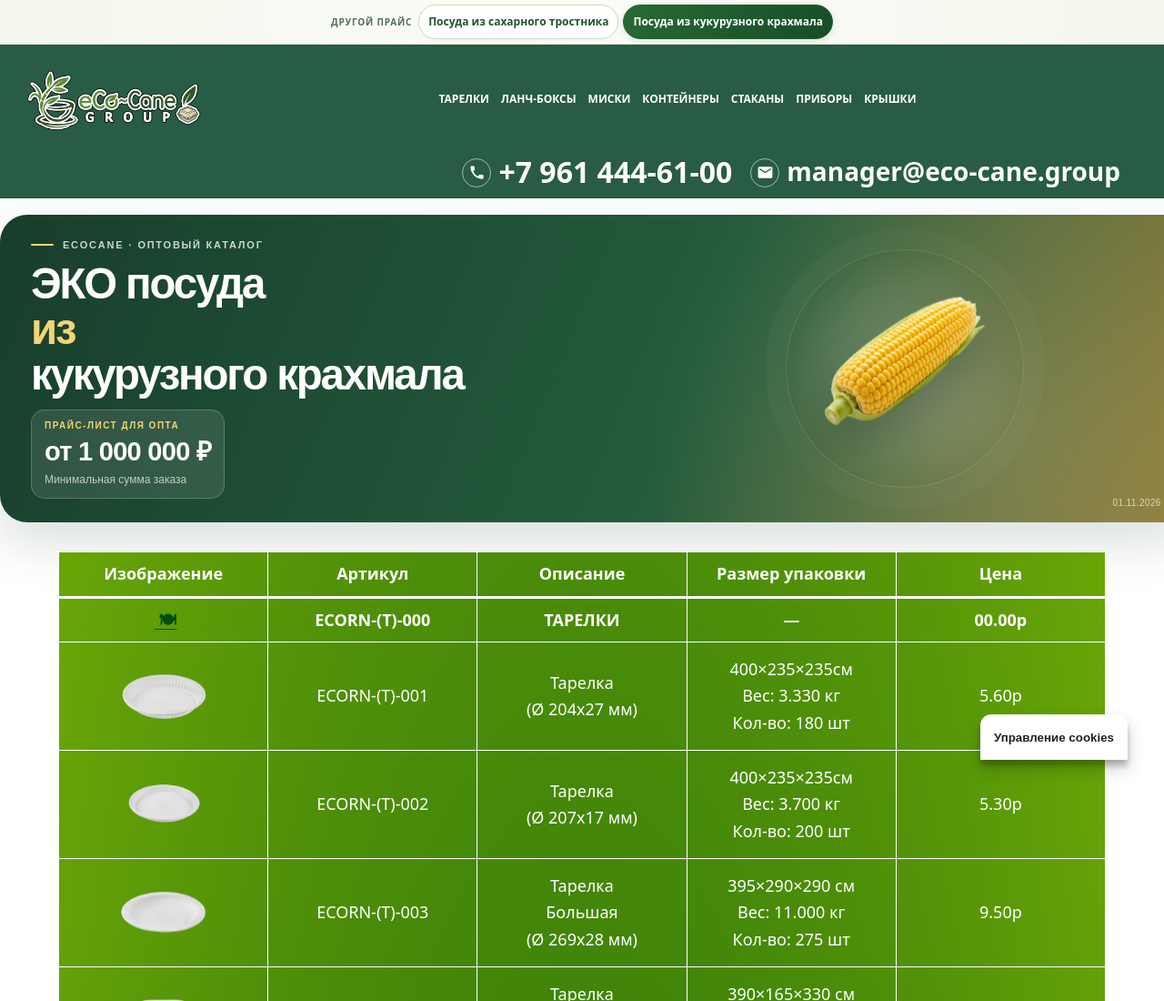
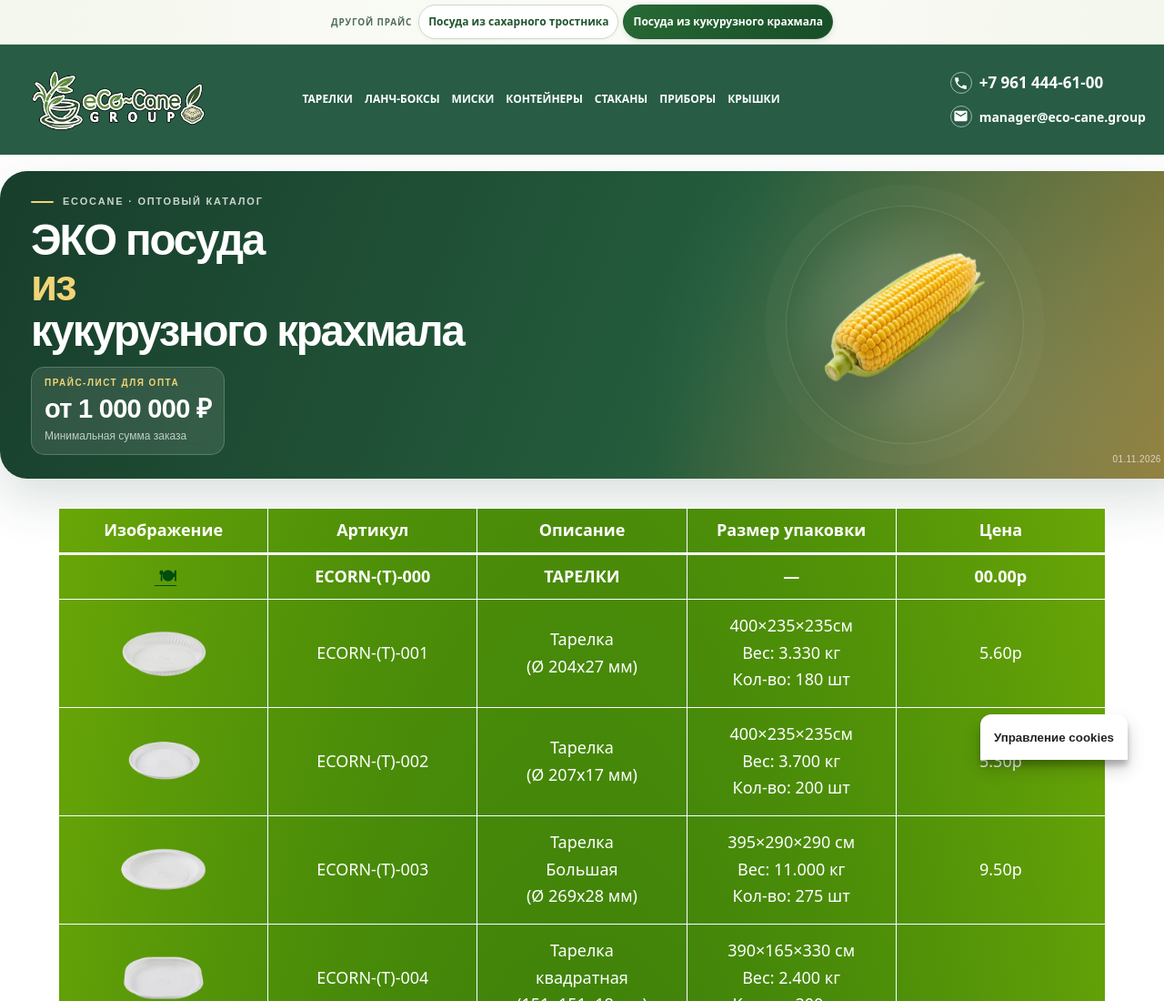
Before and after one commit to blvllxlam/ECORN, a plain HTML site: page index.html in a window 1280 px wide. Shown: the top 1100 px of the page at 91% size. Drawn offline with Linux system fonts and the light colour scheme; some packages are replaced by stand-ins of ours; no server answers; a script that the page names is missing.

Commit message:
Fix header layout: logo, navigation, stacked right-side contacts

```diff
--- a/index.html
+++ b/index.html
@@ -1666,93 +1666,147 @@ tr[id^="category-"] { scroll-margin-top: 110px; }
 
 
 <style id="ecocane-header-contacts-final-fix">
-/* Контакты: справа, без подписей, увеличенный размер текста. */
+/* Шапка: логотип | навигация | контакты справа в один столбец. */
 .ecocane-header .ecocane-header-phone__label,
 .ecocane-header .ecocane-header-email__label {
   display: none !important;
 }
 
+/* Контакты — вертикальный список, номер сверху, почта снизу. */
+.ecocane-header .ecocane-header-contacts {
+  display: flex !important;
+  flex-direction: column !important;
+  align-items: flex-start !important;
+  justify-content: center !important;
+  gap: 7px !important;
+  width: auto !important;
+  min-width: 0 !important;
+  margin: 0 !important;
+}
+.ecocane-header .ecocane-header-phone,
+.ecocane-header .ecocane-header-email {
+  display: flex !important;
+  flex-direction: row !important;
+  align-items: center !important;
+  justify-content: flex-start !important;
+  gap: 8px !important;
+  width: auto !important;
+  min-width: 0 !important;
+  margin: 0 !important;
+}
 .ecocane-header .ecocane-header-phone__details,
 .ecocane-header .ecocane-header-email__details {
   display: block !important;
   flex: 0 1 auto !important;
+  width: auto !important;
   min-width: 0 !important;
-  width: auto !important;
   max-width: none !important;
 }
-
-.ecocane-header .ecocane-header-phone__number,
+.ecocane-header .ecocane-header-phone__number {
+  display: inline-block !important;
+  font-size: 17px !important;
+  line-height: 1.2 !important;
+  font-weight: 600 !important;
+  white-space: nowrap !important;
+}
 .ecocane-header .ecocane-header-email__address {
   display: inline-block !important;
-  max-width: 100% !important;
+  font-size: 14px !important;
+  line-height: 1.2 !important;
   font-weight: 600 !important;
-  line-height: 1.2 !important;
-  white-space: normal !important;
-  overflow-wrap: anywhere !important;
-}
-
-.ecocane-header .ecocane-header-contacts {
-  min-width: 0 !important;
-  gap: 12px !important;
-}
-
-.ecocane-header .ecocane-header-phone,
-.ecocane-header .ecocane-header-email {
-  min-width: 0 !important;
-  gap: 8px !important;
-}
-
-@media (min-width: 783px) {
-  /* Контактный блок возвращён к правому краю своей строки. */
+  white-space: nowrap !important;
+}
+.ecocane-header .ecocane-header-phone__icon,
+.ecocane-header .ecocane-header-email__icon {
+  display: flex !important;
+  flex: 0 0 22px !important;
+  width: 22px !important;
+  height: 22px !important;
+  align-items: center !important;
+  justify-content: center !important;
+}
+.ecocane-header .ecocane-header-phone__icon svg,
+.ecocane-header .ecocane-header-email__icon svg {
+  width: 17px !important;
+  height: 17px !important;
+}
+
+/* Десктоп: три колонки в одной строке. Корзина и аккаунт остаются справа от контактов. */
+@media (min-width: 1101px) {
+  .ecocane-header {
+    grid-template-columns: 220px minmax(0, 1fr) 310px !important;
+    grid-template-rows: auto !important;
+    align-items: center !important;
+    column-gap: 18px !important;
+  }
+  .ecocane-header > .ecocane-brand {
+    grid-column: 1 !important;
+    grid-row: 1 !important;
+  }
+  .ecocane-header > .ecocane-category-nav {
+    grid-column: 2 !important;
+    grid-row: 1 !important;
+    justify-content: center !important;
+  }
   .ecocane-header > .wp-block-group {
-    grid-template-columns: minmax(0, 1fr) auto auto !important;
-  }
-  .ecocane-header .ecocane-header-contacts {
-    display: grid !important;
-    grid-template-columns: auto auto !important;
+    grid-column: 3 !important;
+    grid-row: 1 !important;
+    display: flex !important;
+    flex-direction: row !important;
     align-items: center !important;
     justify-self: end !important;
+    justify-content: flex-end !important;
+    gap: 12px !important;
     width: auto !important;
-    margin-left: auto !important;
-    gap: 20px !important;
-  }
-  .ecocane-header .ecocane-header-phone__number {
-    font-size: 32px !important;
-  }
-  .ecocane-header .ecocane-header-email__address {
-    font-size: 28px !important;
-  }
-}
-
+    min-width: 0 !important;
+    margin: 0 !important;
+  }
+}
+
+/* Планшет: сохраняем ту же композицию, но делаем элементы компактнее. */
+@media (min-width: 783px) and (max-width: 1100px) {
+  .ecocane-header {
+    grid-template-columns: 170px minmax(0, 1fr) 250px !important;
+    grid-template-rows: auto !important;
+    column-gap: 10px !important;
+  }
+  .ecocane-header > .ecocane-brand { grid-column: 1 !important; grid-row: 1 !important; width: 170px !important; }
+  .ecocane-header > .ecocane-category-nav { grid-column: 2 !important; grid-row: 1 !important; gap: 4px 8px !important; }
+  .ecocane-header > .wp-block-group {
+    grid-column: 3 !important;
+    grid-row: 1 !important;
+    display: flex !important;
+    flex-direction: row !important;
+    align-items: center !important;
+    justify-self: end !important;
+    gap: 7px !important;
+    width: auto !important;
+    min-width: 0 !important;
+  }
+  .ecocane-header .ecocane-header-phone__number { font-size: 14px !important; }
+  .ecocane-header .ecocane-header-email__address { font-size: 12px !important; }
+  .ecocane-header .ecocane-header-contacts { gap: 5px !important; }
+}
+
+/* Мобильная версия: контакты под логотипом, номер над почтой. */
 @media (max-width: 782px) {
   .ecocane-header .ecocane-header-contacts {
     display: flex !important;
     flex-direction: column !important;
-    align-items: stretch !important;
+    align-items: flex-start !important;
     width: 100% !important;
-    gap: 7px !important;
-  }
-  .ecocane-header .ecocane-header-phone,
-  .ecocane-header .ecocane-header-email {
-    display: flex !important;
-    width: 100% !important;
-    align-items: center !important;
-  }
-  .ecocane-header .ecocane-header-phone__number {
-    font-size: 28px !important;
-  }
+    gap: 6px !important;
+  }
+  .ecocane-header .ecocane-header-phone__number { font-size: 17px !important; }
   .ecocane-header .ecocane-header-email__address {
-    font-size: 24px !important;
-  }
-}
-
+    font-size: 14px !important;
+    white-space: normal !important;
+    overflow-wrap: anywhere !important;
+  }
+}
 @media (max-width: 360px) {
-  .ecocane-header .ecocane-header-phone__number {
-    font-size: 24px !important;
-  }
-  .ecocane-header .ecocane-header-email__address {
-    font-size: 20px !important;
-  }
+  .ecocane-header .ecocane-header-phone__number { font-size: 15px !important; }
+  .ecocane-header .ecocane-header-email__address { font-size: 12px !important; }
 }
 </style>
 
```
